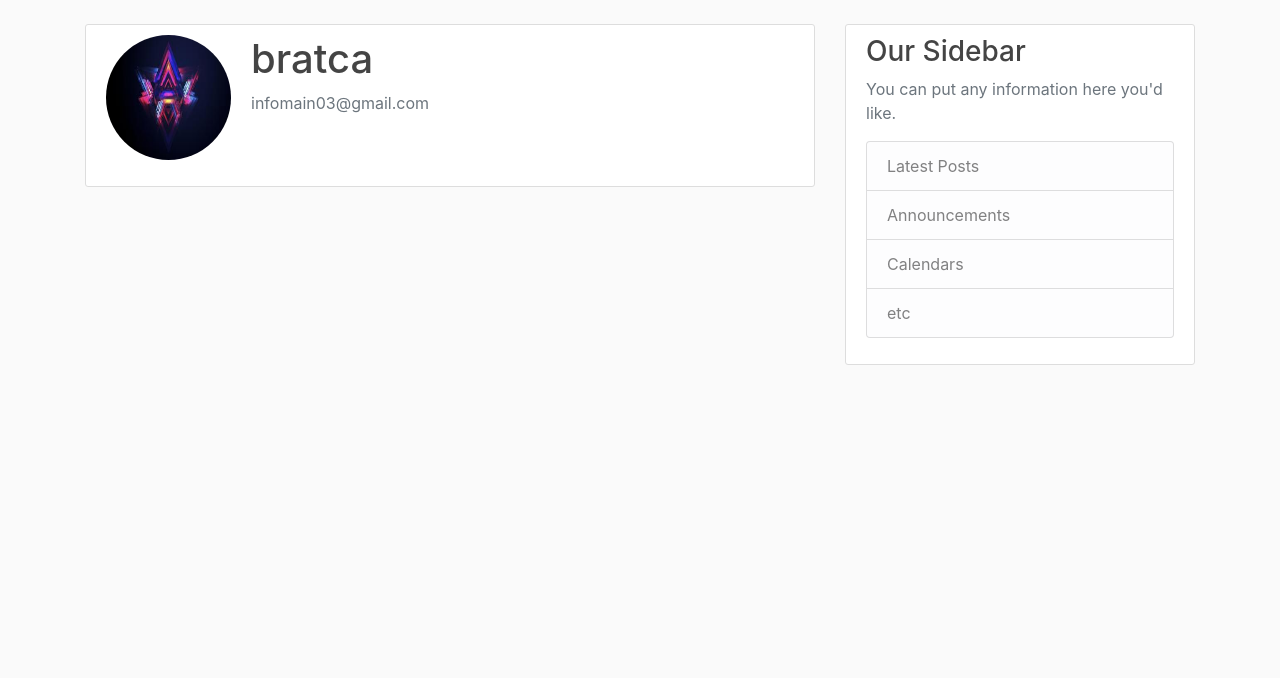
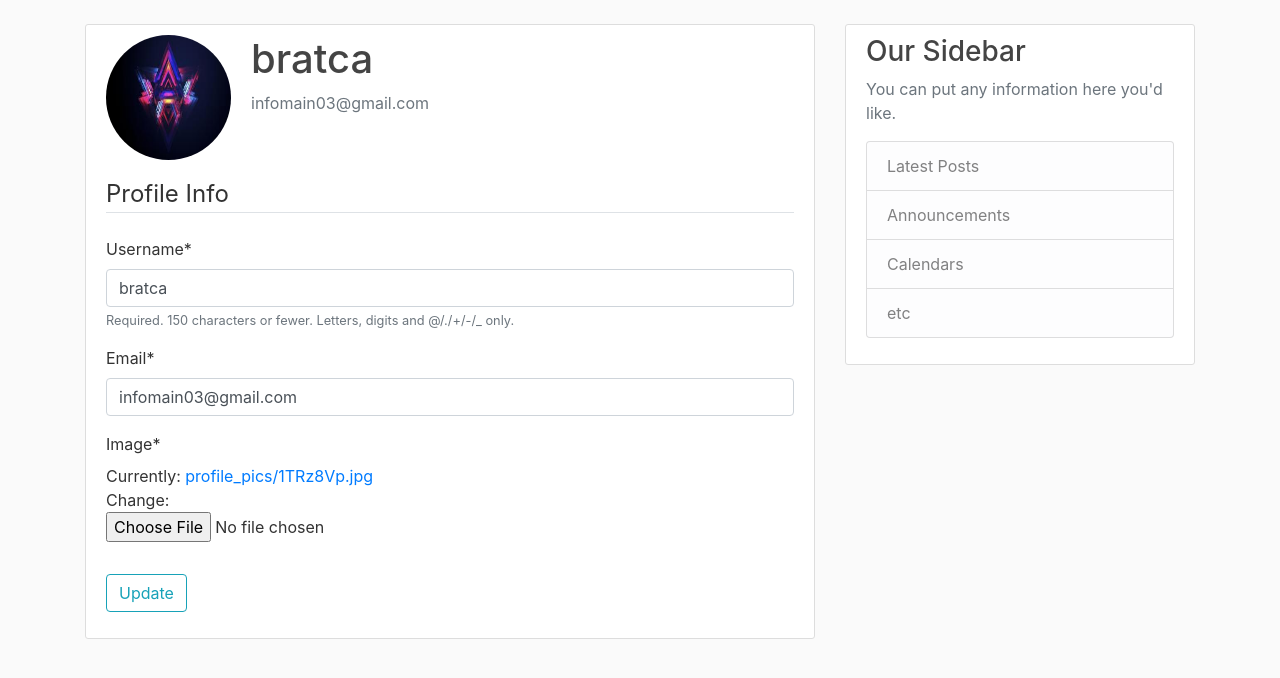
Before and after one commit to Andrei988/django-website-blog, a Django app: page /profile/ in a window 1280 px wide. Shown: the part 56-734 px from the top of the page. Run offline with Django 3.2, Linux system fonts and the light colour scheme; a user stored in the database is signed in; data comes from the database, SQL or seed files in the repository; both versions use the stored data as it was after the commit; some libraries are stand-ins or nearby versions.

Commit message:
user profile update functionality

```diff
--- a/blog/templates/blog/home.html
+++ b/blog/templates/blog/home.html
@@ -4,6 +4,9 @@
     {% for post in posts %}
 
         <article class="media content-section">
+
+            <img class="rounded-circle article-img" src="{{ post.author.profile.image.url }}">
+
             <div class="media-body">
                 <div class="article-metadata">
                     <a class="mr-2" href="#">{{ post.author }}</a>
--- a/users/forms.py
+++ b/users/forms.py
@@ -1,6 +1,7 @@
 from django import forms
 from django.contrib.auth.models import User
 from django.contrib.auth.forms import UserCreationForm
+from .models import Profile
 
 
 class UserRegisterForm(UserCreationForm):
@@ -9,3 +10,17 @@ class UserRegisterForm(UserCreationForm):
     class Meta:
         model = User
         fields = ['username', 'email', 'password1', 'password2']
+
+
+class UserUpdateForm(forms.ModelForm):
+    email = forms.EmailField()
+
+    class Meta:
+        model = User
+        fields = ['username', 'email']
+
+
+class ProfileUpdateForm(forms.ModelForm):
+    class Meta:
+        model = Profile
+        fields = ['image']
--- a/users/models.py
+++ b/users/models.py
@@ -1,5 +1,6 @@
 from django.db import models
 from django.contrib.auth.models import User
+from PIL import Image
 
 
 class Profile(models.Model):
@@ -8,3 +9,13 @@ class Profile(models.Model):
 
     def __str__(self):
         return f'{self.user.username} Profile'
+
+    def save(self, *args, **kwargs):
+        super(Profile, self).save(*args, **kwargs)
+
+        img = Image.open(self.image.path)
+
+        if img.height > 300 or img.width > 300:
+            output_size = (300, 300)
+            img.thumbnail(output_size)
+            img.save(self.image.path)
--- a/users/templates/users/profile.html
+++ b/users/templates/users/profile.html
@@ -6,8 +6,22 @@
             <img class="rounded-circle account-img" src="{{ user.profile.image.url }}">
             <div class="media-body">
                 <h2 class="account-heading">{{ user.username }}</h2>
-                <p class="text-secondary">{{ user.email}}</p>
+                <p class="text-secondary">{{ user.email }}</p>
             </div>
         </div>
+
+        <form method="POST" enctype="multipart/form-data">
+            {% csrf_token %}
+            <fieldset class="form-group">
+                <legend class="border-bottom mb-4">Profile Info</legend>
+                {{ u_form|crispy }}
+                {{ p_form|crispy }}
+            </fieldset>
+
+            <div class="form-group">
+                <button class="btn btn-outline-info" type="submit">Update</button>
+            </div>
+        </form>
+
     </div>
 {% endblock content %}
--- a/users/views.py
+++ b/users/views.py
@@ -1,7 +1,7 @@
 from django.shortcuts import render, redirect
 from django.contrib import messages
 from django.contrib.auth.decorators import login_required
-from .forms import UserRegisterForm
+from .forms import UserRegisterForm, UserUpdateForm, ProfileUpdateForm
 
 
 def register(request):
@@ -18,4 +18,24 @@ def register(request):
 
 @login_required
 def profile(request):
-    return render(request, 'users/profile.html')
+    if request.method == 'POST':
+        u_form = UserUpdateForm(request.POST,
+                                instance=request.user)
+        p_form = ProfileUpdateForm(request.POST,
+                                   request.FILES,
+                                   instance=request.user.profile)
+        if u_form.is_valid() and p_form.is_valid():
+            u_form.save()
+            p_form.save()
+            messages.success(request, f'Your account has been updated!')
+            return redirect('profile')
+    else:
+        u_form = UserUpdateForm(instance=request.user)
+        p_form = ProfileUpdateForm(instance=request.user.profile)
+
+    context = {
+        'u_form': u_form,
+        'p_form': p_form
+    }
+
+    return render(request, 'users/profile.html', context)
```
Also changed, not shown: db.sqlite3, media/default.jpg, media/profile_pics/1TRz8Vp.jpg (added), media/profile_pics/207860.jpg (added), media/profile_pics/andrei.jpg (added).
